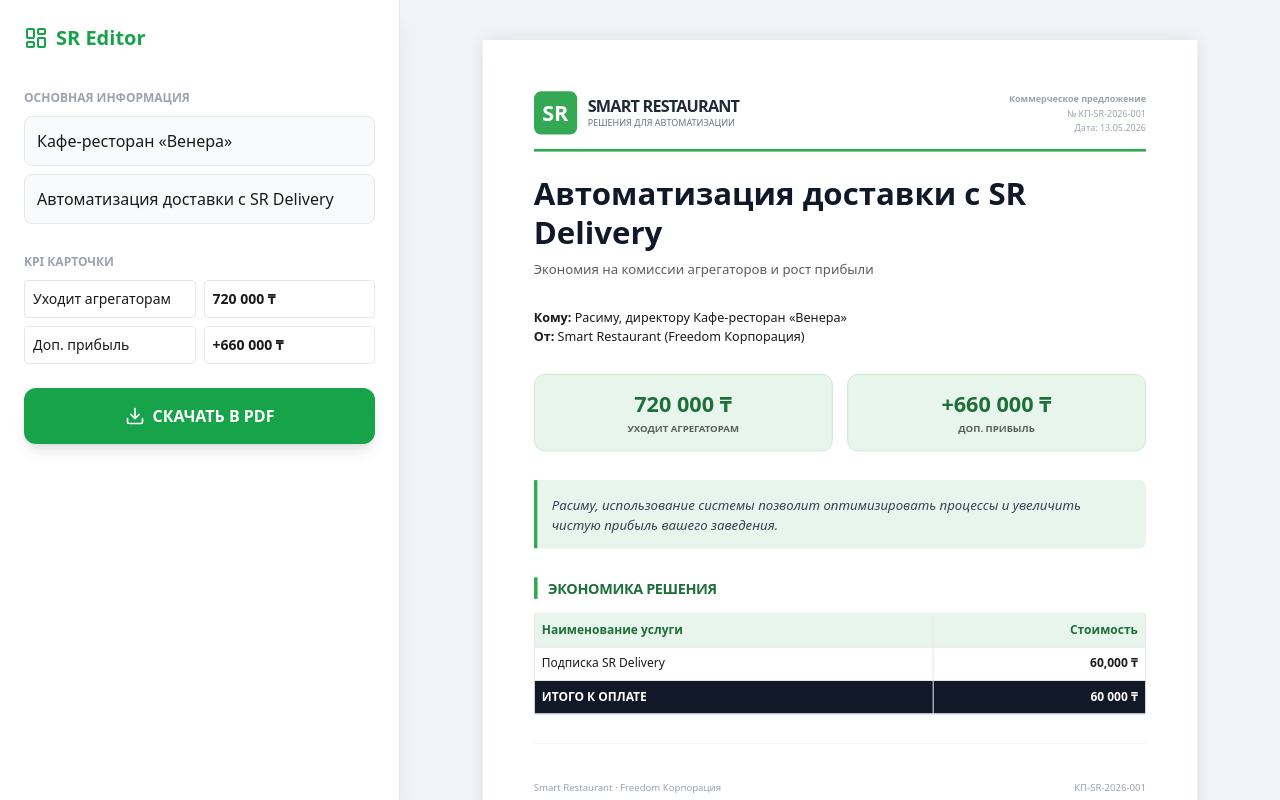
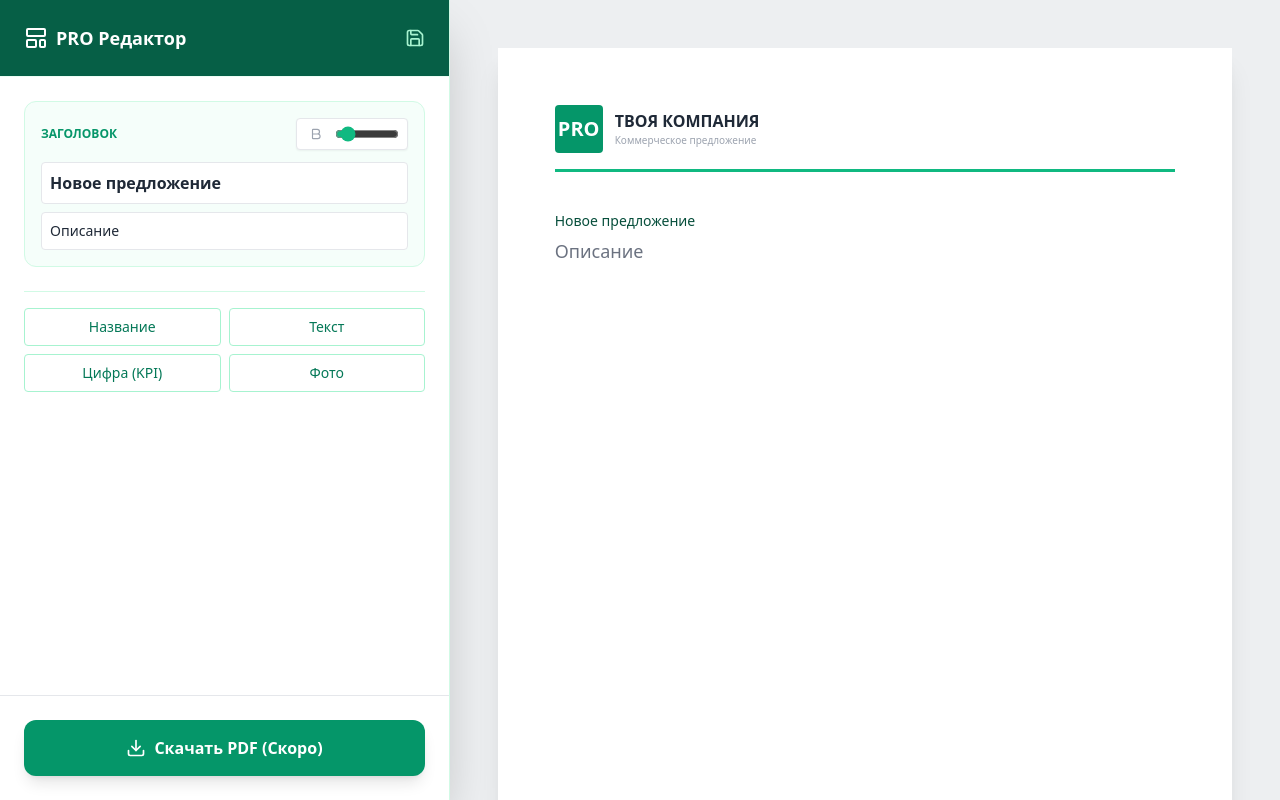
Before and after one commit to nikroshupkin2002-maker/KPcreator, a Next.js app: page / in a window 1280 px wide. Shown: the top 800 px of the page. Built offline with nearby package versions, Linux system fonts and the light colour scheme.

Commit message:
Update page.tsx

```diff
--- a/src/app/page.tsx
+++ b/src/app/page.tsx
@@ -1,152 +1,228 @@
 "use client";
-import React, { useState } from 'react';
-import { Download, Plus, Trash2, LayoutDashboard, Table as TableIcon, Image as ImageIcon } from 'lucide-react';
+import React, { useState, useEffect } from 'react';
+import { Download, Plus, Trash2, ArrowUp, ArrowDown, Save, FolderOpen, Bold, Type, Image as ImageIcon, LayoutTemplate } from 'lucide-react';
+import { PDFDownloadLink } from '@react-pdf/renderer';
+// import { MyPDFModel } from './PDFDocument'; // Раскомментируем на следующем шаге
 
-export default function KPBuilder() {
-  const [data, setData] = useState({
-    number: "КП-SR-2026-001",
-    clientName: "Кафе-ресторан «Венера»",
-    clientManager: "Расиму",
-    title: "Автоматизация доставки с SR Delivery",
-    subtitle: "Экономия на комиссии агрегаторов и рост прибыли",
-    kpis: [
-      { label: "Уходит агрегаторам", value: "720 000 ₸" },
-      { label: "Доп. прибыль", value: "+660 000 ₸" }
-    ],
-    rows: [{ desc: "Подписка SR Delivery", price: 60000 }],
-    images: [] as string[]
-  });
+// Типы для наших динамических блоков
+type BlockType = 'header' | 'text' | 'kpi' | 'image';
 
-  const updateData = (key: string, value: any) => setData({ ...data, [key]: value });
+interface Block {
+  id: string;
+  type: BlockType;
+  content: any;
+  style?: { bold?: boolean; fontSize?: number; width?: string };
+}
+
+export default function KPBuilderPRO() {
+  const [blocks, setBlocks] = useState<Block[]>([]);
+  const [isLoaded, setIsLoaded] = useState(false);
+
+  // Загрузка шаблона при старте
+  useEffect(() => {
+    const saved = localStorage.getItem('kp_template');
+    if (saved) setBlocks(JSON.parse(saved));
+    else addBlock('header'); // Стартовый блок по умолчанию
+    setIsLoaded(true);
+  }, []);
+
+  // Сохранение шаблона
+  const saveTemplate = () => {
+    localStorage.setItem('kp_template', JSON.stringify(blocks));
+    alert('Шаблон успешно сохранен в браузере!');
+  };
+
+  // Генератор ID
+  const generateId = () => Math.random().toString(36).substr(2, 9);
+
+  // Добавление нового блока
+  const addBlock = (type: BlockType) => {
+    const newBlock: Block = { id: generateId(), type, content: {}, style: { fontSize: 14, bold: false } };
+
+    if (type === 'header') newBlock.content = { title: 'Новое предложение', subtitle: 'Описание' };
+    if (type === 'text') newBlock.content = { text: 'Введите ваш текст здесь...' };
+    if (type === 'kpi') newBlock.content = { value: '100%', label: 'Показатель' };
+    if (type === 'image') newBlock.content = { url: '' };
+
+    setBlocks([...blocks, newBlock]);
+  };
+
+  // Обновление контента блока
+  const updateBlock = (id: string, field: string, value: any) => {
+    setBlocks(blocks.map(b => b.id === id ? { ...b, content: { ...b.content, [field]: value } } : b));
+  };
+
+  // Обновление стиля блока
+  const updateStyle = (id: string, field: string, value: any) => {
+    setBlocks(blocks.map(b => b.id === id ? { ...b, style: { ...b.style, [field]: value } } : b));
+  };
+
+  // Удаление и перемещение
+  const removeBlock = (id: string) => setBlocks(blocks.filter(b => b.id !== id));
+  const moveBlock = (index: number, direction: number) => {
+    if (index + direction < 0 || index + direction >= blocks.length) return;
+    const newBlocks = [...blocks];
+    const temp = newBlocks[index];
+    newBlocks[index] = newBlocks[index + direction];
+    newBlocks[index + direction] = temp;
+    setBlocks(newBlocks);
+  };
+
+  // Обработчик загрузки фото
+  const handleImageUpload = (id: string, e: React.ChangeEvent<HTMLInputElement>) => {
+    if (e.target.files && e.target.files[0]) {
+      const reader = new FileReader();
+      reader.onload = (event) => updateBlock(id, 'url', event.target?.result);
+      reader.readAsDataURL(e.target.files[0]);
+    }
+  };
+
+  if (!isLoaded) return null; // Ждем загрузки из localStorage
 
   return (
-    <div className="flex min-h-screen bg-slate-100">
-      {/* ПАНЕЛЬ УПРАВЛЕНИЯ (СЛЕВА) */}
-      <div className="w-[400px] bg-white border-r h-screen sticky top-0 overflow-y-auto p-6 shadow-xl z-20">
-        <div className="flex items-center gap-2 mb-8 text-green-600 font-bold text-xl">
-          <LayoutDashboard /> <span>SR Editor</span>
+    <div className="flex h-screen bg-[#f4f7f6] font-sans text-gray-800 overflow-hidden">
+
+      {/* ЛЕВАЯ ПАНЕЛЬ: ВВОД ДАННЫХ И НАСТРОЙКИ */}
+      <div className="w-[450px] bg-white border-r border-emerald-100 flex flex-col h-full shadow-2xl z-10">
+        <div className="p-6 border-b border-emerald-50 bg-emerald-800 text-white flex justify-between items-center">
+          <div className="font-bold text-lg flex items-center gap-2">
+            <LayoutTemplate size={24} /> PRO Редактор
+          </div>
+          <button onClick={saveTemplate} className="text-emerald-200 hover:text-white" title="Сохранить шаблон">
+            <Save size={20} />
+          </button>
         </div>
 
-        <div className="space-y-6">
-          <section>
-            <label className="text-xs font-bold uppercase text-gray-400">Основная информация</label>
-            <input
-              className="w-full mt-2 p-3 bg-gray-50 border rounded-lg focus:ring-2 ring-green-500 outline-none"
-              placeholder="Название клиента"
-              value={data.clientName}
-              onChange={(e) => updateData('clientName', e.target.value)}
-            />
-            <input
-              className="w-full mt-2 p-3 bg-gray-50 border rounded-lg focus:ring-2 ring-green-500 outline-none"
-              placeholder="Заголовок КП"
-              value={data.title}
-              onChange={(e) => updateData('title', e.target.value)}
-            />
-          </section>
+        <div className="flex-1 overflow-y-auto p-6 space-y-6">
+          {blocks.map((block, index) => (
+            <div key={block.id} className="bg-emerald-50/50 p-4 rounded-xl border border-emerald-100 relative group">
+              <div className="text-xs font-bold text-emerald-600 uppercase mb-3 flex justify-between items-center">
+                <span>{block.type === 'header' ? 'Заголовок' : block.type === 'text' ? 'Текст' : block.type === 'kpi' ? 'KPI Карточка' : 'Фотография'}</span>
 
-          <section>
-            <label className="text-xs font-bold uppercase text-gray-400">KPI Карточки</label>
-            {data.kpis.map((kpi, i) => (
-              <div key={i} className="flex gap-2 mt-2">
-                <input
-                  className="w-1/2 p-2 text-sm border rounded"
-                  value={kpi.label}
-                  onChange={(e) => {
-                    const newKpis = [...data.kpis];
-                    newKpis[i].label = e.target.value;
-                    updateData('kpis', newKpis);
-                  }}
-                />
-                <input
-                  className="w-1/2 p-2 text-sm border rounded font-bold"
-                  value={kpi.value}
-                  onChange={(e) => {
-                    const newKpis = [...data.kpis];
-                    newKpis[i].value = e.target.value;
-                    updateData('kpis', newKpis);
-                  }}
-                />
+                {/* Инструменты стилизации (только для текста) */}
+                {(block.type === 'header' || block.type === 'text') && (
+                  <div className="flex gap-2 bg-white px-2 py-1 rounded shadow-sm border">
+                    <button onClick={() => updateStyle(block.id, 'bold', !block.style?.bold)} className={`p-1 rounded ${block.style?.bold ? 'bg-emerald-100 text-emerald-700' : 'text-gray-400 hover:text-emerald-600'}`}>
+                      <Bold size={14} />
+                    </button>
+                    <input
+                      type="range" min="10" max="48" value={block.style?.fontSize || 14}
+                      onChange={(e) => updateStyle(block.id, 'fontSize', Number(e.target.value))}
+                      className="w-16 accent-emerald-500" title="Размер шрифта"
+                    />
+                  </div>
+                )}
               </div>
-            ))}
-          </section>
 
-          <button className="w-full bg-green-600 text-white py-4 rounded-xl font-bold flex items-center justify-center gap-2 hover:bg-green-700 transition shadow-lg mt-10">
-            <Download size={20} /> СКАЧАТЬ В PDF
+              {/* Поля ввода в зависимости от типа блока */}
+              {block.type === 'header' && (
+                <div className="space-y-2">
+                  <input className="w-full p-2 border rounded focus:ring-2 ring-emerald-500 outline-none font-bold" placeholder="Заголовок" value={block.content.title} onChange={(e) => updateBlock(block.id, 'title', e.target.value)} />
+                  <input className="w-full p-2 border rounded focus:ring-2 ring-emerald-500 outline-none text-sm" placeholder="Подзаголовок" value={block.content.subtitle} onChange={(e) => updateBlock(block.id, 'subtitle', e.target.value)} />
+                </div>
+              )}
+
+              {block.type === 'text' && (
+                <textarea className="w-full p-2 border rounded focus:ring-2 ring-emerald-500 outline-none min-h-[100px]" placeholder="Введите текст..." value={block.content.text} onChange={(e) => updateBlock(block.id, 'text', e.target.value)} />
+              )}
+
+              {block.type === 'kpi' && (
+                <div className="flex gap-2">
+                  <input className="w-1/3 p-2 border rounded font-bold text-emerald-700" placeholder="Значение" value={block.content.value} onChange={(e) => updateBlock(block.id, 'value', e.target.value)} />
+                  <input className="w-2/3 p-2 border rounded" placeholder="Описание" value={block.content.label} onChange={(e) => updateBlock(block.id, 'label', e.target.value)} />
+                </div>
+              )}
+
+              {block.type === 'image' && (
+                <div>
+                  <label className="flex items-center justify-center w-full p-4 border-2 border-dashed border-emerald-300 rounded-lg cursor-pointer hover:bg-emerald-50 text-emerald-600 transition">
+                    <ImageIcon className="mr-2" /> Загрузить фото
+                    <input type="file" hidden accept="image/*" onChange={(e) => handleImageUpload(block.id, e)} />
+                  </label>
+                  <p className="text-[10px] text-gray-400 mt-2 text-center">Размер фото можно менять мышкой на макете справа</p>
+                </div>
+              )}
+            </div>
+          ))}
+
+          {/* Панель добавления новых блоков */}
+          <div className="grid grid-cols-2 gap-2 pt-4 border-t border-emerald-100">
+            <button onClick={() => addBlock('header')} className="p-2 bg-white border border-emerald-200 rounded text-sm font-medium text-emerald-700 hover:bg-emerald-50">Название</button>
+            <button onClick={() => addBlock('text')} className="p-2 bg-white border border-emerald-200 rounded text-sm font-medium text-emerald-700 hover:bg-emerald-50">Текст</button>
+            <button onClick={() => addBlock('kpi')} className="p-2 bg-white border border-emerald-200 rounded text-sm font-medium text-emerald-700 hover:bg-emerald-50">Цифра (KPI)</button>
+            <button onClick={() => addBlock('image')} className="p-2 bg-white border border-emerald-200 rounded text-sm font-medium text-emerald-700 hover:bg-emerald-50">Фото</button>
+          </div>
+        </div>
+
+        <div className="p-6 bg-white border-t">
+          <button className="w-full bg-emerald-600 text-white py-4 rounded-xl font-bold flex items-center justify-center gap-2 hover:bg-emerald-700 transition shadow-lg">
+             <Download size={20} /> Скачать PDF (Скоро)
           </button>
         </div>
       </div>
 
-      {/* ПРЕДПРОСМОТР (СПРАВА) */}
-      <div className="flex-1 p-10 overflow-y-auto flex justify-center">
-        <div className="a4-page shadow-2xl scale-90 origin-top">
-          {/* HEADER по твоему шаблону */}
-          <div className="flex justify-between items-start border-b-[3px] border-[#34A853] pb-4 mb-6">
+      {/* ПРАВАЯ ПАНЕЛЬ: ИНТЕРАКТИВНЫЙ ПРЕДПРОСМОТР */}
+      <div className="flex-1 overflow-y-auto p-12 flex justify-center bg-gray-200/50 relative">
+        <div className="w-[210mm] min-h-[297mm] bg-white shadow-xl p-[15mm] relative pb-20">
+
+          {/* Декоративная шапка */}
+          <div className="border-b-[3px] border-emerald-500 pb-4 mb-8 flex justify-between">
             <div className="flex items-center gap-3">
-              <div className="w-12 h-12 bg-[#34A853] rounded-lg flex items-center justify-center text-white text-2xl font-black">SR</div>
-              <div>
-                <div className="font-bold text-lg leading-tight text-gray-800 uppercase tracking-tighter">Smart Restaurant</div>
-                <div className="text-[10px] text-gray-500 uppercase">Решения для автоматизации</div>
-              </div>
-            </div>
-            <div className="text-right text-[10px] text-gray-400 leading-relaxed">
-              <strong>Коммерческое предложение</strong><br />
-              № {data.number}<br />
-              Дата: 13.05.2026
+               <div className="w-12 h-12 bg-emerald-600 rounded flex items-center justify-center text-white font-black text-xl">PRO</div>
+               <div><div className="font-bold text-gray-800 uppercase">Твоя Компания</div><div className="text-[10px] text-gray-400">Коммерческое предложение</div></div>
             </div>
           </div>
 
-          {/* TITLE SECTION */}
-          <h1 className="text-[26pt] font-black leading-tight text-gray-900 mb-2">{data.title}</h1>
-          <p className="text-[#5d5d5d] text-[11pt] mb-8">{data.subtitle}</p>
+          {/* Рендер блоков с контроллерами */}
+          <div className="space-y-4">
+            {blocks.map((block, index) => (
+              <div key={block.id} className="relative group rounded-lg hover:ring-2 ring-emerald-200 transition-all p-2 -mx-2">
 
-          <div className="text-[10.5pt] mb-8">
-             <strong>Кому:</strong> {data.clientManager}, директору {data.clientName}<br />
-             <strong>От:</strong> Smart Restaurant (Freedom Корпорация)
-          </div>
+                {/* Всплывающие кнопки управления на самом листе (Появляются при наведении) */}
+                <div className="absolute -left-12 top-2 opacity-0 group-hover:opacity-100 transition-opacity flex flex-col gap-1 bg-white shadow-md rounded p-1 border">
+                  <button onClick={() => moveBlock(index, -1)} className="p-1 hover:bg-gray-100 rounded text-gray-500"><ArrowUp size={14}/></button>
+                  <button onClick={() => moveBlock(index, 1)} className="p-1 hover:bg-gray-100 rounded text-gray-500"><ArrowDown size={14}/></button>
+                  <button onClick={() => removeBlock(block.id)} className="p-1 hover:bg-red-100 rounded text-red-500"><Trash2 size={14}/></button>
+                </div>
 
-          {/* KPI BLOCKS */}
-          <div className="flex gap-4 mb-8">
-            {data.kpis.map((kpi, i) => (
-              <div key={i} className="flex-1 bg-[#E8F5EC] border border-[#C8E6CF] rounded-xl p-4 text-center">
-                <div className="text-2xl font-black text-[#1F6F3A]">{kpi.value}</div>
-                <div className="text-[8pt] uppercase text-[#5d5d5d] mt-1 font-semibold">{kpi.label}</div>
+                {/* Сам контент */}
+                {block.type === 'header' && (
+                  <div>
+                    <h1 style={{ fontSize: `${block.style?.fontSize}px`, fontWeight: block.style?.bold ? 'bold' : 'normal', color: '#064e3b' }} className="leading-tight mb-2">
+                      {block.content.title || 'Заголовок'}
+                    </h1>
+                    <p className="text-gray-500 text-lg">{block.content.subtitle}</p>
+                  </div>
+                )}
+
+                {block.type === 'text' && (
+                  <div style={{ fontSize: `${block.style?.fontSize}px`, fontWeight: block.style?.bold ? 'bold' : 'normal', whiteSpace: 'pre-wrap' }} className="text-gray-700">
+                    {block.content.text}
+                  </div>
+                )}
+
+                {block.type === 'kpi' && (
+                  <div className="bg-emerald-50 border border-emerald-100 rounded-xl p-4 inline-block min-w-[200px] text-center">
+                    <div className="text-3xl font-black text-emerald-700">{block.content.value || '0'}</div>
+                    <div className="text-xs uppercase text-emerald-600/70 mt-1 font-bold">{block.content.label || 'Описание'}</div>
+                  </div>
+                )}
+
+                {block.type === 'image' && block.content.url && (
+                  <div className="inline-block relative">
+                     {/* Хитрый CSS ресайз: overflow-hidden и resize-both позволяют тянуть за угол */}
+                     <img
+                       src={block.content.url}
+                       alt="uploaded"
+                       style={{ resize: 'both', overflow: 'hidden', minWidth: '150px', maxWidth: '100%', maxHeight: '800px', objectFit: 'cover' }}
+                       className="rounded-lg shadow-md border border-gray-200"
+                     />
+                  </div>
+                )}
               </div>
             ))}
           </div>
 
-          {/* SUMMARY BLOCK */}
-          <div className="bg-[#E8F5EC] border-l-4 border-[#34A853] p-4 rounded-r-lg mb-8 text-[11pt] italic text-gray-700">
-            {data.clientManager}, использование системы позволит оптимизировать процессы и увеличить чистую прибыль вашего заведения.
-          </div>
-
-          <h2 className="text-[12pt] font-bold text-[#1F6F3A] border-l-4 border-[#34A853] pl-3 mb-4 uppercase tracking-tight">Экономика решения</h2>
-
-          <table className="w-full border-collapse mb-8 text-[10pt]">
-            <thead>
-              <tr className="bg-[#E8F5EC] text-[#1F6F3A]">
-                <th className="border p-2 text-left">Наименование услуги</th>
-                <th className="border p-2 text-right">Стоимость</th>
-              </tr>
-            </thead>
-            <tbody>
-              {data.rows.map((row, i) => (
-                <tr key={i}>
-                  <td className="border p-2 font-medium">{row.desc}</td>
-                  <td className="border p-2 text-right font-bold">{row.price.toLocaleString()} ₸</td>
-                </tr>
-              ))}
-              <tr className="bg-gray-900 text-white font-bold">
-                <td className="border p-2">ИТОГО К ОПЛАТЕ</td>
-                <td className="border p-2 text-right">60 000 ₸</td>
-              </tr>
-            </tbody>
-          </table>
-
-          {/* FOOTER */}
-          <div className="mt-auto pt-10 border-t border-gray-100 flex justify-between text-[8pt] text-gray-400">
-            <div>Smart Restaurant · Freedom Корпорация</div>
-            <div>{data.number}</div>
-          </div>
         </div>
       </div>
     </div>
```
